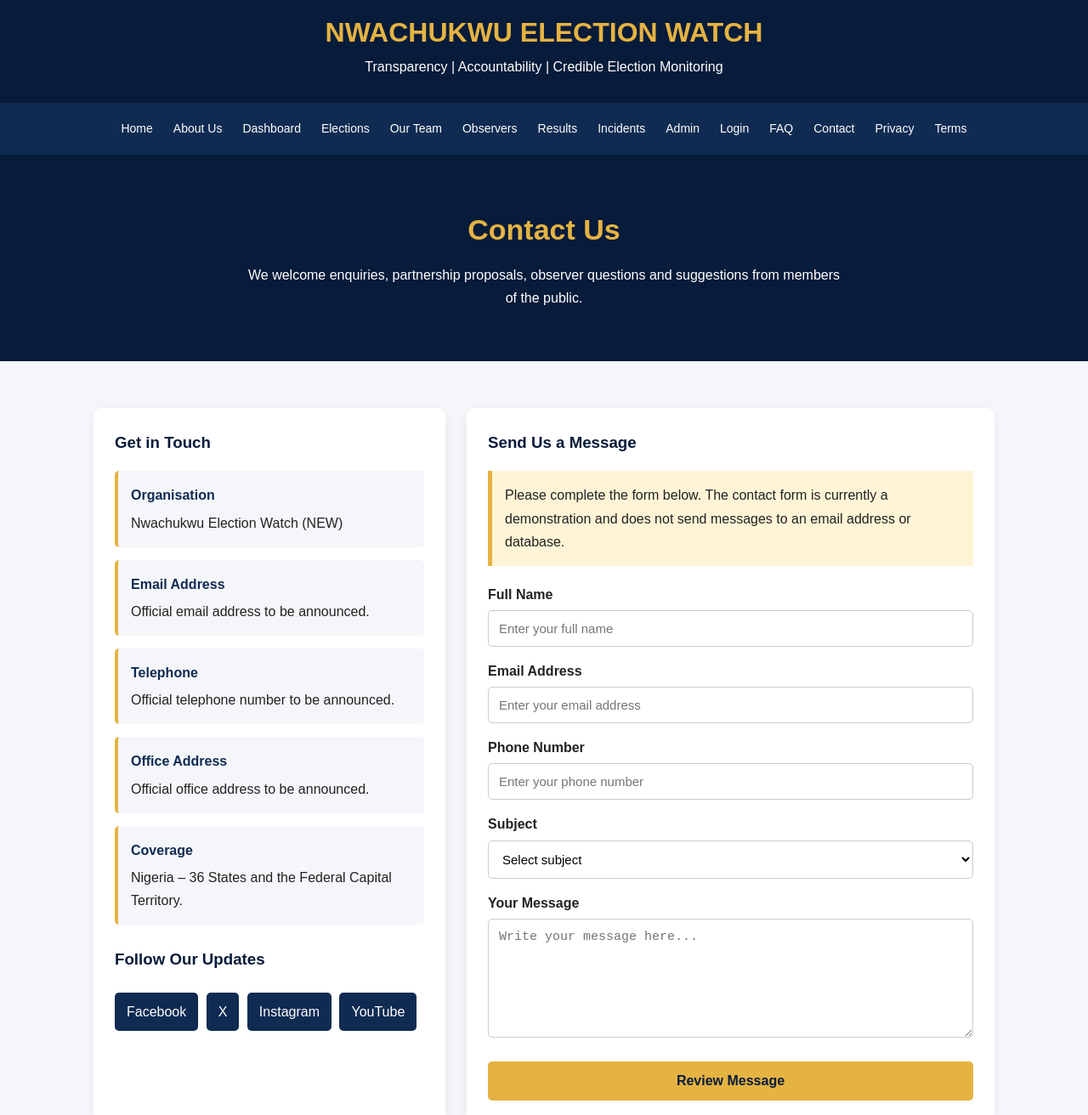
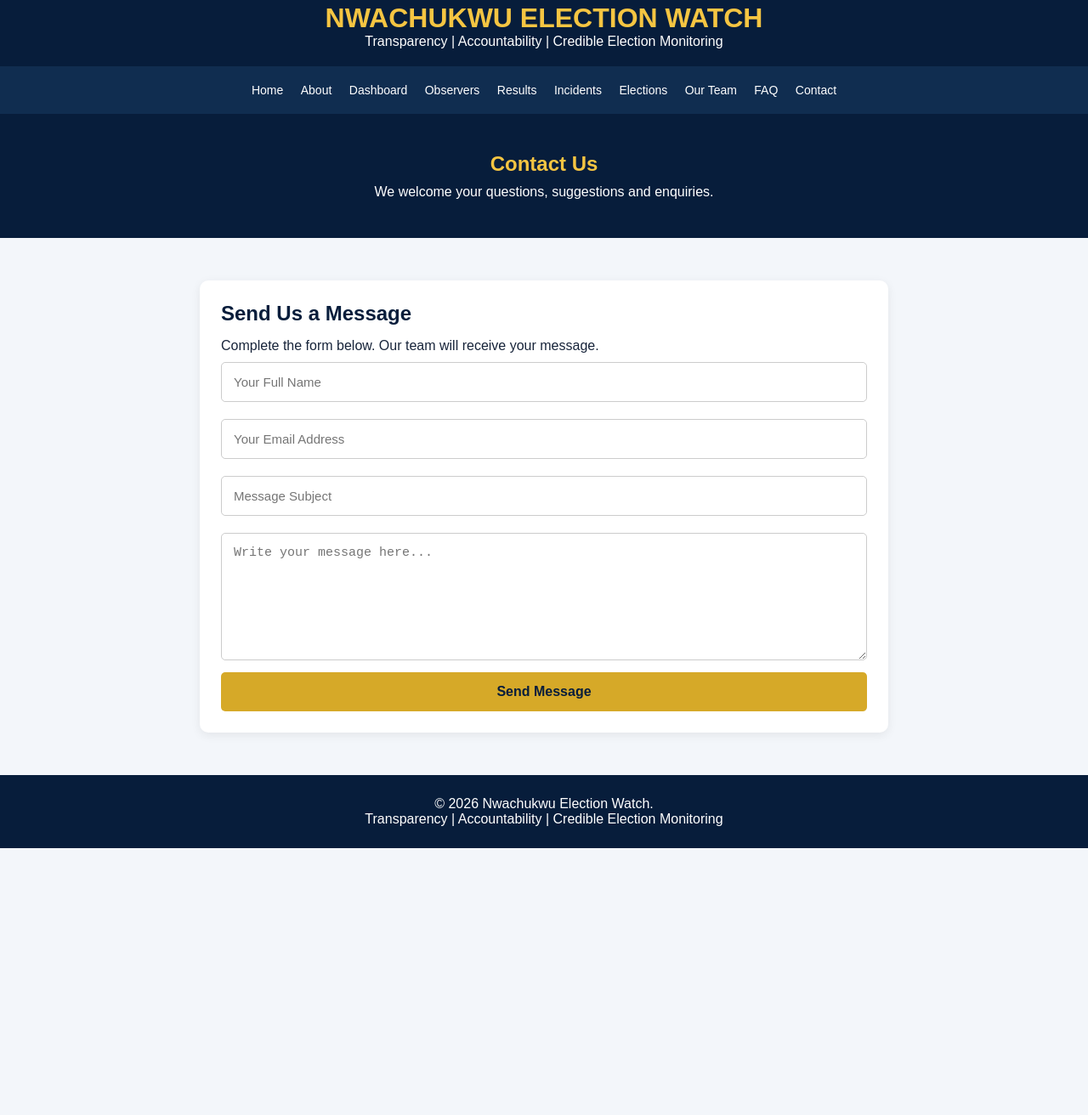
Before and after one commit to Nwachukwu2027/Nwachukwu-speaks, a plain HTML site: page contact.html in a window 1280 px wide. Shown: the part 17-1329 px from the top of the page at 85% size. After the commit the page ends 1015 px from the top, so only its background shows below. Drawn offline with Linux system fonts and the light colour scheme; a script that the page names is missing.

Commit message:
Refactor contact.html for better styling and form handling
Updated styles and improved contact form functionality.

```diff
--- a/contact.html
+++ b/contact.html
@@ -2,383 +2,226 @@
 <head>
 <meta charset="UTF-8">
 <meta name="viewport" content="width=device-width, initial-scale=1.0">
-<meta name="description" content="Contact Nwachukwu Election Watch for enquiries, partnerships and election-monitoring information.">
 <title>Contact Us | Nwachukwu Election Watch</title><style>
-* {
-    margin: 0;
-    padding: 0;
-    box-sizing: border-box;
+*{margin:0;padding:0;box-sizing:border-box}
+
+body{
+font-family:Arial,sans-serif;
+background:#f3f6fa;
+color:#17243a;
 }
 
-body {
-    font-family: Arial, sans-serif;
-    background: #f4f6fa;
-    color: #222;
-    line-height: 1.7;
+header{
+background:#071d3b;
+color:white;
+padding:20px;
+text-align:center;
 }
 
-header {
-    background: #071b3a;
-    color: white;
-    text-align: center;
-    padding: 28px 15px;
+header h1{color:#f5c542}
+
+nav{
+background:#102d50;
+padding:12px;
+text-align:center;
 }
 
-header h1 {
-    color: #e5b342;
+nav a{
+color:white;
+text-decoration:none;
+margin:8px;
+display:inline-block;
+font-size:14px;
 }
 
-nav {
-    background: #102b52;
-    display: flex;
-    flex-wrap: wrap;
-    justify-content: center;
-    padding: 10px;
+.hero{
+background:#071d3b;
+color:white;
+text-align:center;
+padding:45px 15px;
 }
 
-nav a {
-    color: white;
-    text-decoration: none;
-    padding: 9px 12px;
-    font-size: 14px;
+.hero h2{
+color:#f5c542;
+margin-bottom:10px;
 }
 
-nav a:hover {
-    background: #e5b342;
-    color: #071b3a;
-    border-radius: 4px;
+.container{
+max-width:850px;
+margin:30px auto;
+padding:20px;
 }
 
-.hero {
-    background: #071b3a;
-    color: white;
-    text-align: center;
-    padding: 60px 20px;
+.contact-box{
+background:white;
+padding:25px;
+border-radius:10px;
+box-shadow:0 3px 12px #00000012;
 }
 
-.hero h2 {
-    color: #e5b342;
-    font-size: 34px;
-    margin-bottom: 10px;
+.contact-box h2{
+color:#071d3b;
+margin-bottom:15px;
 }
 
-.hero p {
-    max-width: 700px;
-    margin: auto;
+input,textarea{
+width:100%;
+padding:14px;
+margin:10px 0;
+border:1px solid #ccc;
+border-radius:5px;
+font-size:15px;
 }
 
-.container {
-    max-width: 1100px;
-    margin: 35px auto;
-    padding: 20px;
+textarea{
+height:150px;
+resize:vertical;
 }
 
-.contact-grid {
-    display: grid;
-    grid-template-columns: 1fr 1.5fr;
-    gap: 25px;
+button{
+background:#d6a928;
+color:#071d3b;
+padding:14px 25px;
+border:none;
+border-radius:5px;
+font-weight:bold;
+cursor:pointer;
+width:100%;
+font-size:16px;
 }
 
-.card {
-    background: white;
-    padding: 25px;
-    border-radius: 9px;
-    box-shadow: 0 3px 12px rgba(0,0,0,0.06);
+button:disabled{
+opacity:.6;
+cursor:not-allowed;
 }
 
-.card h3 {
-    color: #071b3a;
-    margin-bottom: 18px;
+#response{
+margin-top:15px;
+padding:12px;
+border-radius:5px;
+display:none;
 }
 
-.contact-item {
-    background: #f4f6fa;
-    padding: 15px;
-    border-left: 4px solid #e5b342;
-    margin-bottom: 15px;
-    border-radius: 5px;
+.success{
+background:#d1f2df;
+color:#126638;
 }
 
-.contact-item h4 {
-    color: #102b52;
-    margin-bottom: 5px;
+.error{
+background:#f8d7da;
+color:#842029;
 }
 
-label {
-    display: block;
-    font-weight: bold;
-    margin-top: 15px;
-    margin-bottom: 5px;
-}
-
-input, select, textarea {
-    width: 100%;
-    padding: 12px;
-    border: 1px solid #ccc;
-    border-radius: 5px;
-    font-size: 15px;
-    background: white;
-}
-
-textarea {
-    min-height: 140px;
-    resize: vertical;
-}
-
-button {
-    width: 100%;
-    padding: 14px;
-    margin-top: 20px;
-    background: #e5b342;
-    color: #071b3a;
-    border: none;
-    border-radius: 5px;
-    font-size: 16px;
-    font-weight: bold;
-    cursor: pointer;
-}
-
-button:hover {
-    background: #d5a12d;
-}
-
-.notice {
-    background: #fff4d6;
-    border-left: 5px solid #e5b342;
-    padding: 15px;
-    margin-bottom: 20px;
-}
-
-.result-message {
-    display: none;
-    background: #fff4d6;
-    border-left: 5px solid #e5b342;
-    padding: 15px;
-    margin-top: 20px;
-}
-
-.social {
-    margin-top: 25px;
-}
-
-.social a {
-    display: inline-block;
-    background: #102b52;
-    color: white;
-    text-decoration: none;
-    padding: 9px 14px;
-    border-radius: 5px;
-    margin: 5px 5px 0 0;
-}
-
-.social a:hover {
-    background: #e5b342;
-    color: #071b3a;
-}
-
-footer {
-    background: #071b3a;
-    color: white;
-    text-align: center;
-    padding: 22px;
-    margin-top: 35px;
-}
-
-footer span {
-    color: #e5b342;
-}
-
-@media(max-width:750px) {
-    .contact-grid {
-        grid-template-columns: 1fr;
-    }
-
-    .hero h2 {
-        font-size: 27px;
-    }
-}
-
-@media(max-width:550px) {
-    .container {
-        padding: 12px;
-    }
-
-    .card {
-        padding: 18px;
-    }
-
-    nav a {
-        font-size: 12px;
-        padding: 8px;
-    }
+footer{
+background:#071d3b;
+color:white;
+text-align:center;
+padding:25px;
+margin-top:30px;
 }
 </style></head><body><header>
 <h1>NWACHUKWU ELECTION WATCH</h1>
 <p>Transparency | Accountability | Credible Election Monitoring</p>
 </header><nav>
 <a href="index.html">Home</a>
-    <a href="about.html">About Us</a>
+<a href="about.html">About</a>
 <a href="dashboard.html">Dashboard</a>
-    <a href="elections.html">Elections</a>
-    <a href="team.html">Our Team</a>
 <a href="observers.html">Observers</a>
 <a href="results.html">Results</a>
 <a href="incidents.html">Incidents</a>
-    <a href="admin.html">Admin</a>
-    <a href="login.html">Login</a>
+<a href="elections.html">Elections</a>
+<a href="team.html">Our Team</a>
 <a href="faq.html">FAQ</a>
 <a href="contact.html">Contact</a>
-    <a href="privacy.html">Privacy</a>
-    <a href="terms.html">Terms</a>
 </nav><section class="hero">
 <h2>Contact Us</h2>
-    <p>
-        We welcome enquiries, partnership proposals, observer questions
-        and suggestions from members of the public.
-    </p>
-</section><div class="container"><div class="contact-grid">
+<p>We welcome your questions, suggestions and enquiries.</p>
+</section><div class="container"><div class="contact-box"><h2>Send Us a Message</h2><p>Complete the form below. Our team will receive your message.</p><form id="contactForm"><input
+type="text"
+id="full_name"
+placeholder="Your Full Name"
+required
+maxlength="150">
 
-    <div class="card">
+<input
+type="email"
+id="email"
+placeholder="Your Email Address"
+required
+maxlength="254">
 
-        <h3>Get in Touch</h3>
+<input
+type="text"
+id="subject"
+placeholder="Message Subject"
+required
+maxlength="200">
 
-        <div class="contact-item">
-            <h4>Organisation</h4>
-            <p>Nwachukwu Election Watch (NEW)</p>
-        </div>
+<textarea
+id="message"
+placeholder="Write your message here..."
+required
+maxlength="5000"></textarea><button type="submit" id="submitBtn">
+Send Message
+</button></form><div id="response"></div></div>
+</div><footer>
+<p>© 2026 Nwachukwu Election Watch.</p>
+<p>Transparency | Accountability | Credible Election Monitoring</p>
+</footer><script type="module">
 
-        <div class="contact-item">
-            <h4>Email Address</h4>
-            <p>Official email address to be announced.</p>
-        </div>
+import {supabase} from './supabase.js';
 
-        <div class="contact-item">
-            <h4>Telephone</h4>
-            <p>Official telephone number to be announced.</p>
-        </div>
+const form=document.getElementById('contactForm');
+const submitBtn=document.getElementById('submitBtn');
+const response=document.getElementById('response');
 
-        <div class="contact-item">
-            <h4>Office Address</h4>
-            <p>Official office address to be announced.</p>
-        </div>
+function showResponse(text,type){
+response.textContent=text;
+response.className=type;
+response.style.display='block';
+}
 
-        <div class="contact-item">
-            <h4>Coverage</h4>
-            <p>Nigeria – 36 States and the Federal Capital Territory.</p>
-        </div>
-
-        <div class="social">
-            <h3>Follow Our Updates</h3>
-
-            <a href="#" aria-label="Facebook">Facebook</a>
-            <a href="#" aria-label="X">X</a>
-            <a href="#" aria-label="Instagram">Instagram</a>
-            <a href="#" aria-label="YouTube">YouTube</a>
-        </div>
-
-    </div>
-
-    <div class="card">
-
-        <h3>Send Us a Message</h3>
-
-        <div class="notice">
-            Please complete the form below. The contact form is
-            currently a demonstration and does not send messages
-            to an email address or database.
-        </div>
-
-        <form id="contactForm">
-
-            <label>Full Name</label>
-            <input type="text" id="name"
-                   placeholder="Enter your full name" required>
-
-            <label>Email Address</label>
-            <input type="email" id="email"
-                   placeholder="Enter your email address" required>
-
-            <label>Phone Number</label>
-            <input type="tel" id="phone"
-                   placeholder="Enter your phone number">
-
-            <label>Subject</label>
-            <select id="subject" required>
-                <option value="">Select subject</option>
-                <option>General Enquiry</option>
-                <option>Observer Registration</option>
-                <option>Election Monitoring</option>
-                <option>Incident Report Enquiry</option>
-                <option>Partnership Proposal</option>
-                <option>Media Enquiry</option>
-                <option>Technical Support</option>
-                <option>Other</option>
-            </select>
-
-            <label>Your Message</label>
-            <textarea id="message"
-                      placeholder="Write your message here..."
-                      required></textarea>
-
-            <button type="submit">Review Message</button>
-
-            <div id="resultMessage" class="result-message"></div>
-
-        </form>
-
-    </div>
-
-</div>
-
-</div><footer>
-    <p>
-        &copy; 2026 <span>Nwachukwu Election Watch</span>.
-        All Rights Reserved.
-    </p><p>Transparency | Accountability | Credible Election Monitoring</p>
-
-</footer><script>
-
-document.getElementById("contactForm").addEventListener("submit",
-function(event) {
+form.addEventListener('submit',async function(event){
 
 event.preventDefault();
 
-    const name = document.getElementById("name").value.trim();
-    const subject = document.getElementById("subject").value;
-    const message = document.getElementById("resultMessage");
+const full_name=document.getElementById('full_name').value.trim();
+const email=document.getElementById('email').value.trim();
+const subject=document.getElementById('subject').value.trim();
+const message=document.getElementById('message').value.trim();
 
-    if (!name) {
-        alert("Please enter your name.");
+if(!full_name||!email||!subject||!message){
+showResponse('Please complete all fields.','error');
 return;
 }
 
-    message.style.display = "block";
+submitBtn.disabled=true;
+submitBtn.textContent='Sending...';
 
-    message.innerHTML = `
-        <strong>Message review completed.</strong><br><br>
+const {error}=await supabase
+.from('contact_messages')
+.insert([{
+full_name,
+email,
+subject,
+message,
+status:'unread'
+}]);
 
-        Thank you, ${escapeHTML(name)}.<br>
-        Subject: ${escapeHTML(subject)}<br><br>
+submitBtn.disabled=false;
+submitBtn.textContent='Send Message';
 
-        Your message has NOT been sent or saved.
-        Email and database integration are still pending.
-    `;
+if(error){
+console.error(error);
+showResponse('Message could not be sent. Please try again later.','error');
+return;
+}
 
-    message.scrollIntoView({behavior: "smooth"});
+showResponse('Your message has been sent successfully. Thank you for contacting Nwachukwu Election Watch!','success');
+
+form.reset();
 
 });
 
-function escapeHTML(value) {
-    return String(value).replace(/[&<>"']/g, function(character) {
-        return {
-            "&": "&amp;",
-            "<": "&lt;",
-            ">": "&gt;",
-            '"': "&quot;",
-            "'": "&#039;"
-        }[character];
-    });
-}
-
 </script></body>
 </html>
```
Lines whose indentation alone changed are shown as unchanged.
